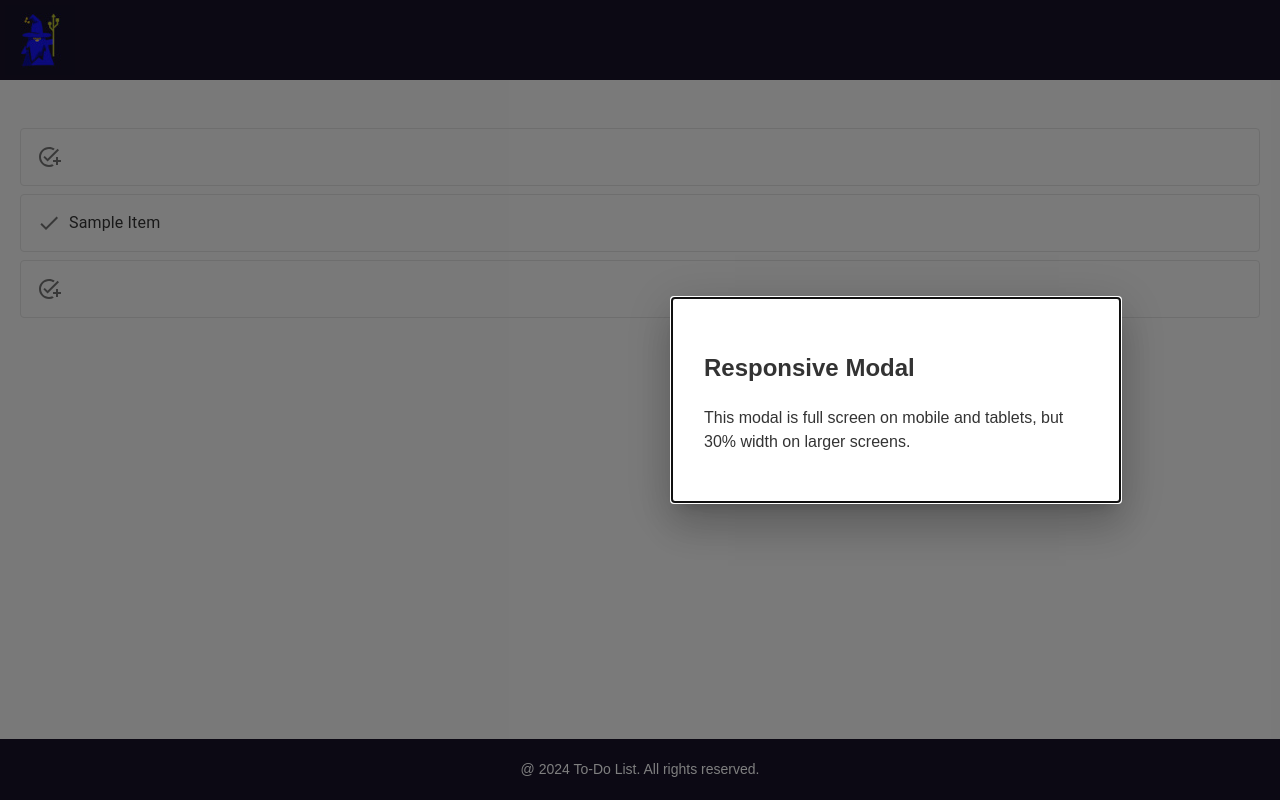
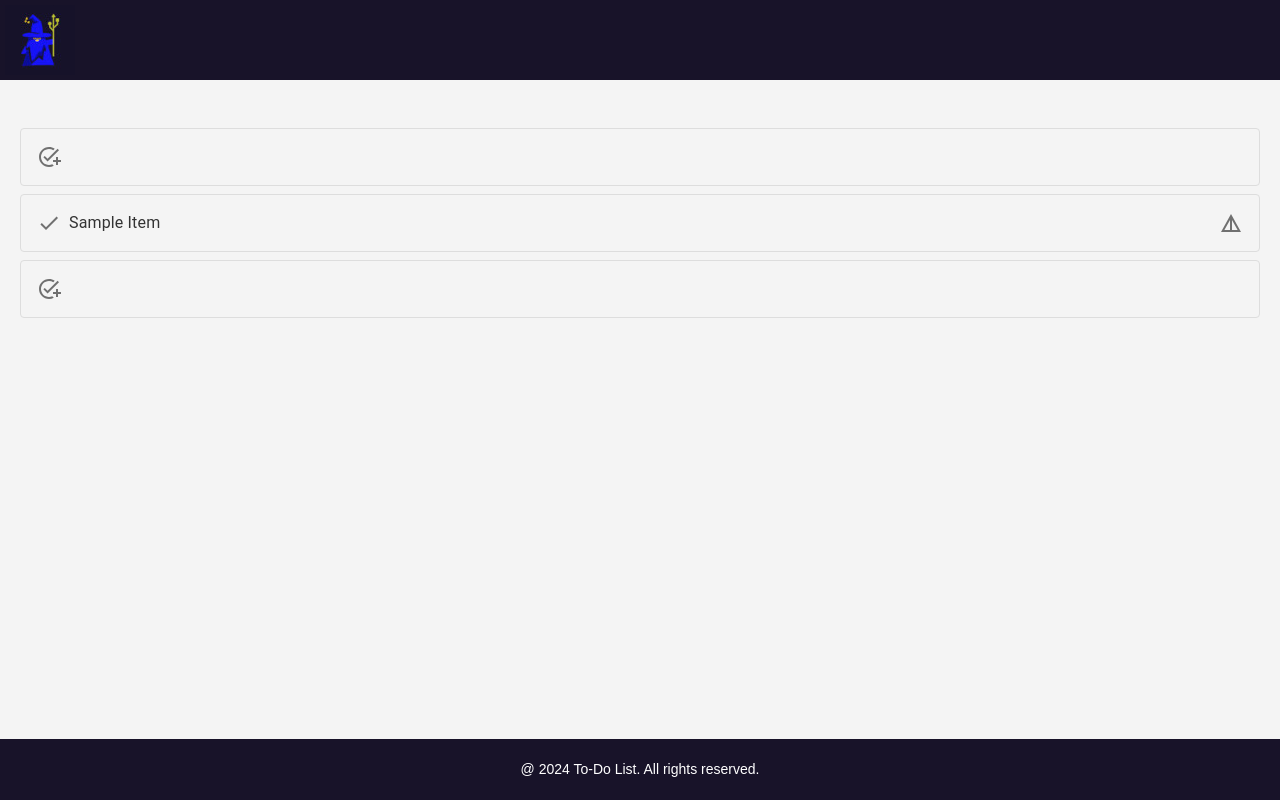
Before and after one commit to Ralfilab/task.management, a React (Vite) app in the folder api.client/: page / in a window 1280 px wide. Built offline with nearby package versions, Linux system fonts and the light colour scheme.

Commit message:
Added basic popup, but no wisiwyg.

```diff
--- /dev/null
+++ b/api.client/src/TaskDetailsPopup.jsx
@@ -0,0 +1,45 @@
+import React from 'react';
+import {
+  Dialog, useMediaQuery, useTheme,
+  DialogContent, DialogContentText,
+  DialogTitle, TextareaAutosize
+} from '@mui/material';
+
+const TaskDetailsPopup = ({ open, title, description }) => {
+  const theme = useTheme();
+  const isMobile = useMediaQuery(theme.breakpoints.down('md'));
+
+  //const modalStyle = {
+  //  position: 'absolute',
+  //  top: '50%',
+  //  left: isMobile ? '50%' : '70%',
+  //  transform: 'translate(-50%, -50%)',
+  //  width: isMobile ? '100%' : '30%',
+  //  height: isMobile ? '100%' : 'auto',
+  //  bgcolor: 'background.paper',
+  //  boxShadow: 24,
+  //  p: 4,
+  //};
+
+  const handleClose = () => { };
+
+  return (
+    <Dialog
+      open={open}
+      onClose={handleClose}
+    >
+      <DialogTitle>
+        {title}
+      </DialogTitle>
+      <DialogContent>
+        <DialogContentText>
+          <TextareaAutosize>
+            {description}
+          </TextareaAutosize>
+        </DialogContentText>
+      </DialogContent>
+    </Dialog>
+  );
+};
+
+export default TaskDetailsPopup;
--- a/api.client/src/ToDoListContainer.jsx
+++ b/api.client/src/ToDoListContainer.jsx
@@ -1,5 +1,6 @@
 import React, { useState } from 'react';
 import ToDoList from './ToDoList';
+import TaskDetailsPopup from './TaskDetailsPopup';
 
 const ToDoListContainer = () => {
   const storageKey = "wickedToDoList";
@@ -21,6 +22,10 @@ const ToDoListContainer = () => {
 
   const [editId, setEditId] = useState(null);
   const [newItem, setNewItem] = useState('');
+
+  const [itemPopupOpen, setItemPopupOpen] = useState(false);
+  const [itemPopupTitle, setItemPopupTitle] = useState(null);
+  const [itemPopupDescription, setItemPopupDescription] = useState(null);
 
   const [alertOpen, setAlertOpen] = useState(false);
 
@@ -72,10 +77,32 @@ const ToDoListContainer = () => {
     }
   }
 
-  return <ToDoList items={items} editId={editId} setEditId={setEditId} newItem={newItem} setNewItem={setNewItem}
-    alertOpen={alertOpen} handleAlertClose={handleAlertClose}
-    handleAddNewItem={handleAddNewItem} handleEditChange={handleEditChange}
-    handleDeleteItem={handleDeleteItem} reorderItems={reorderItems} />
+  const openTaskDetailsPopup = (id) => {
+    const item = items.find(x => x.id === id);
+
+    if (item === null) {
+      throw `Item with id: ${id} not found!`;
+    }
+
+    // https://npmtrends.com/@editorjs/editorjs-vs-ckeditor5-vs-draft-js-vs-froala-editor-vs-prosemirror-model-vs-quill-vs-slate-vs-tinymce-vs-tiptap
+
+    setItemPopupOpen(true);
+    setItemPopupTitle(item.title);
+    setItemPopupDescription(item.description);
+  }
+
+  return (
+    <>
+      <ToDoList items={items} editId={editId} setEditId={setEditId} newItem={newItem} setNewItem={setNewItem}
+        alertOpen={alertOpen} handleAlertClose={handleAlertClose}
+        handleAddNewItem={handleAddNewItem} handleEditChange={handleEditChange}
+        handleDeleteItem={handleDeleteItem} reorderItems={reorderItems}
+        openTaskDetailsPopup={openTaskDetailsPopup} />
+
+      <TaskDetailsPopup open={itemPopupOpen} title={itemPopupTitle}
+        description={itemPopupDescription} />
+    </>
+  );
 };
 
 export default ToDoListContainer;
--- a/api.client/src/TodoList.jsx
+++ b/api.client/src/TodoList.jsx
@@ -3,33 +3,14 @@ import React, { useRef } from 'react';
 import { TextField, List, ListItem, IconButton, Typography, Alert, Snackbar } from '@mui/material';
 import DoneIcon from '@mui/icons-material/Done';
 import AddTaskIcon from '@mui/icons-material/AddTask';
-import { Modal, Box, useMediaQuery, useTheme } from '@mui/material';
+import DetailsIcon from '@mui/icons-material/Details';
 
 // Styles
 const itemStyle = { marginBottom: 8, padding: 8, border: '1px solid #ddd', borderRadius: 4, display: 'flex', alignItems: 'center' };
 
 const ToDoList = ({ items, editId, setEditId, newItem, setNewItem, alertOpen, handleAlertClose,
-  handleAddNewItem, handleEditChange, handleDeleteItem, reorderItems }) => {
+  handleAddNewItem, handleEditChange, handleDeleteItem, reorderItems, openTaskDetailsPopup }) => {
   const listRef = useRef(null);
-
-  const theme = useTheme();
-  const isMobile = useMediaQuery(theme.breakpoints.down('md'));
-
-  const modalStyle = {
-    position: 'absolute',
-    top: '50%',
-    left: isMobile ? '50%' : '70%',
-    transform: 'translate(-50%, -50%)',
-    width: isMobile ? '100%' : '30%',
-    height: isMobile ? '100%' : 'auto',
-    bgcolor: 'background.paper',
-    boxShadow: 24,
-    p: 4,
-  };
-
-  const open = true;
-
-  const handleClose = () => {};
 
   const handleDragStart = (e, index) => {
     e.dataTransfer.setData('text/plain', index);
@@ -94,8 +75,13 @@ const ToDoList = ({ items, editId, setEditId, newItem, setNewItem, alertOpen, ha
               }}
             />
           ) : (
-            <Typography variant="body1" onClick={() => setEditId(item.id)}>{item.title}</Typography>
+            <>
+              <Typography sx={{ flexGrow: 1 }} variant="body1" onClick={() => setEditId(item.id)}>{item.title}</Typography>
+            </>
           )}
+          <IconButton sx={{ justifyContent: "space-between" }} onClick={() => openTaskDetailsPopup(item.id)}>
+            <DetailsIcon />
+          </IconButton>
         </ListItem>
       ))}
       { items.length > 0 && (
@@ -126,20 +112,6 @@ const ToDoList = ({ items, editId, setEditId, newItem, setNewItem, alertOpen, ha
       )}
     </List>
 
-    <Modal
-      open={open}
-      onClose={handleClose}
-      aria-labelledby="responsive-modal-title"
-      aria-describedby="responsive-modal-description"
-    >
-      <Box sx={modalStyle}>
-        <h2 id="responsive-modal-title">Responsive Modal</h2>
-        <p id="responsive-modal-description">
-          This modal is full screen on mobile and tablets, but 30% width on larger screens.
-        </p>
-      </Box>
-    </Modal>
-
     <Snackbar
       open={alertOpen}
       autoHideDuration={3000}
```
